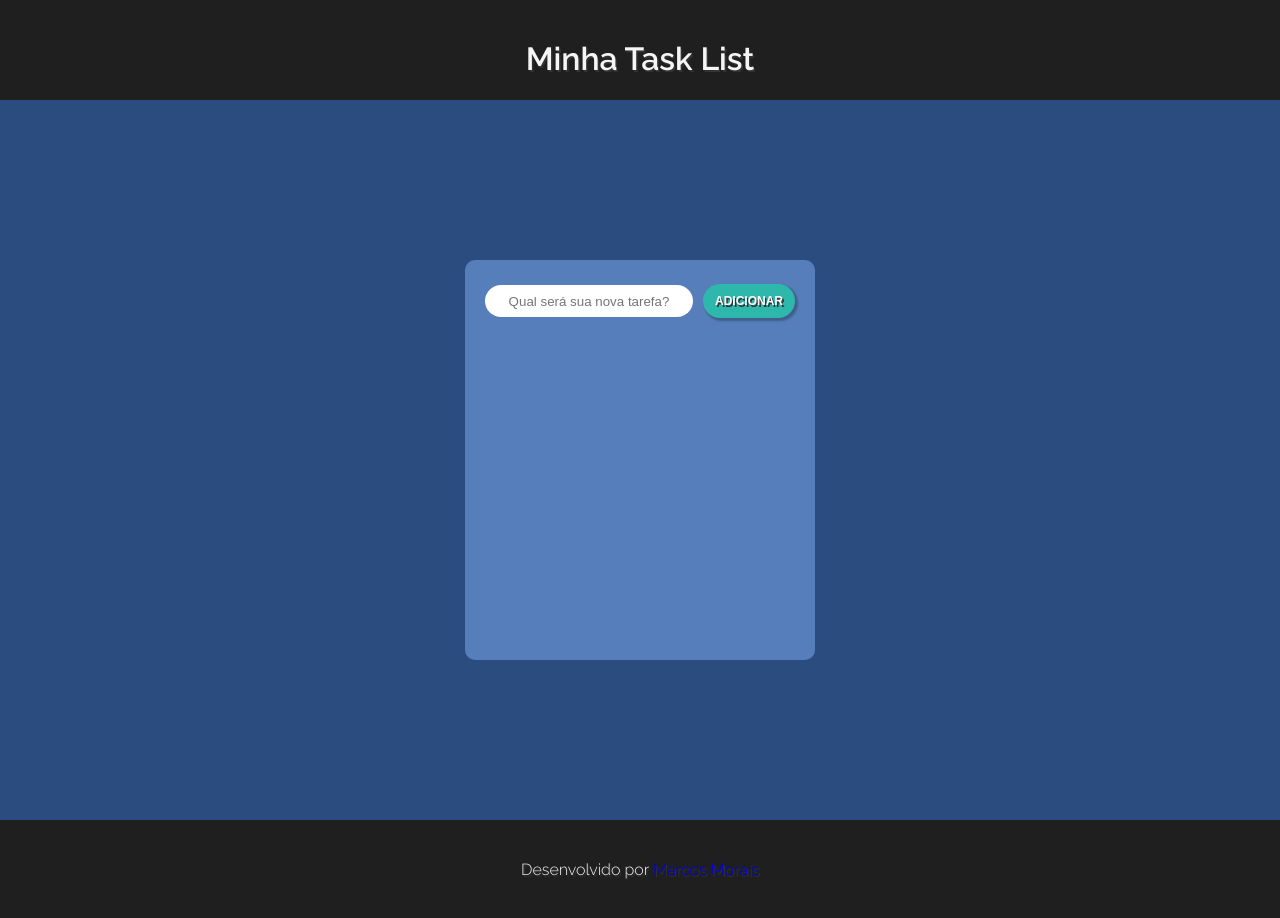
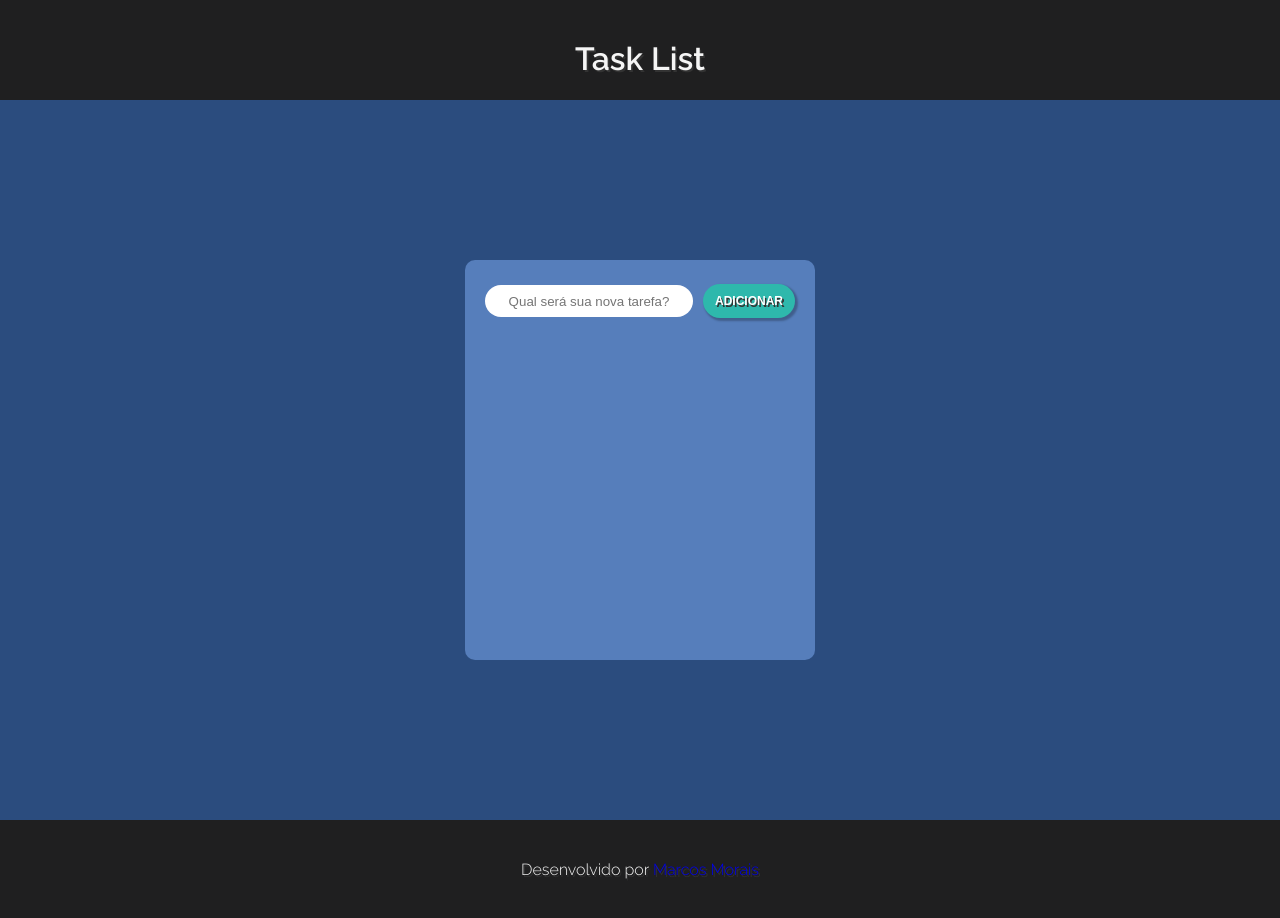
Before and after one commit to mmoraisjr/task-list, a plain HTML site: page index.html in a window 1280 px wide. Drawn offline with Linux system fonts and the light colour scheme.

Commit message:
change p in header

```diff
--- a/index.html
+++ b/index.html
@@ -16,7 +16,7 @@
 
 <body>
   <header>
-    <p>Minha Task List</p>
+    <p>Task List</p>
   </header>
 
   <main>
```
